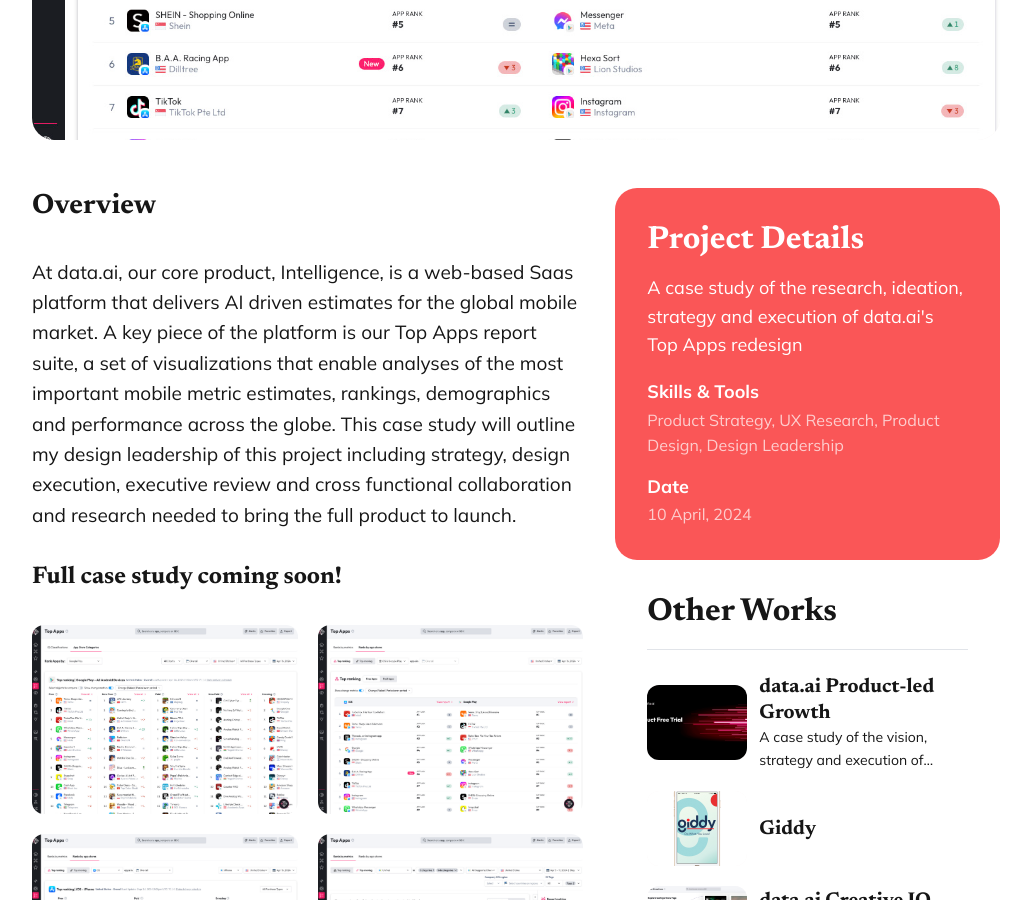
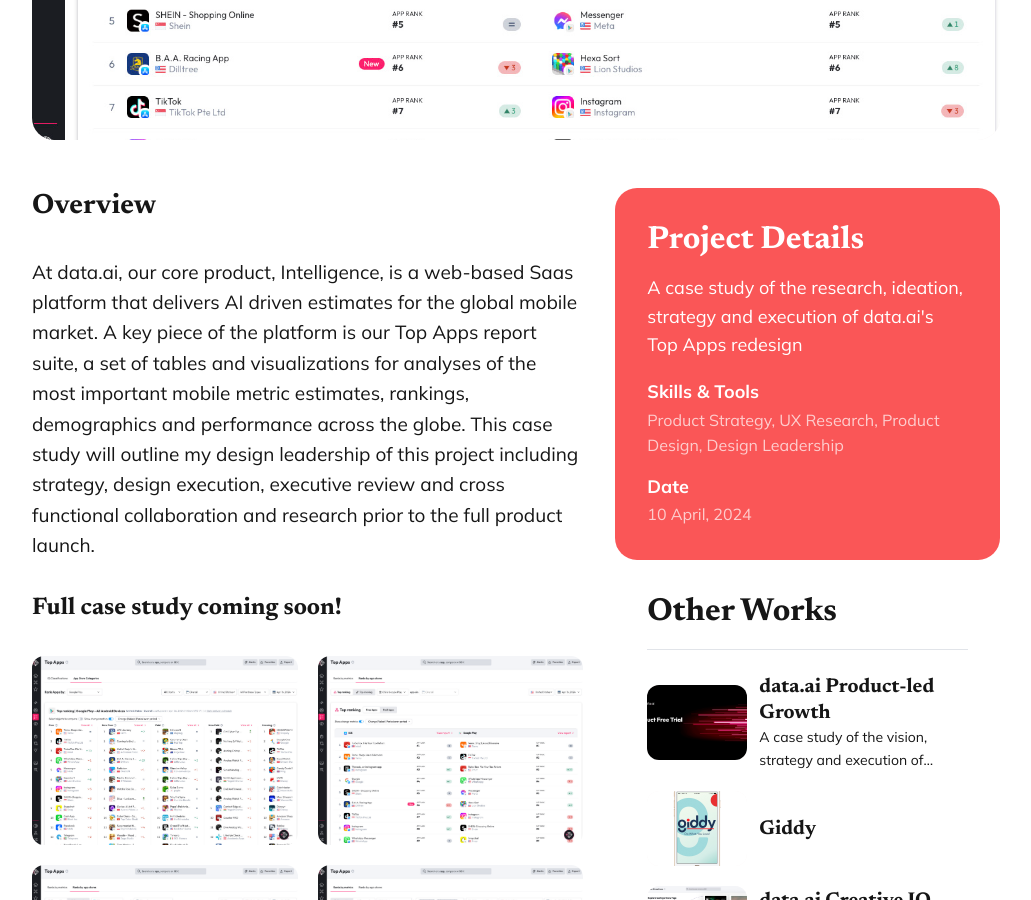
Before and after one commit to mrondina/mrondina, a Jekyll site: the page built from _projects/2024.04.10-top-apps-redesign.md, in a window 1280 px wide and 900 px high, scrolled down 723 px. Shown: the whole window, without its empty margins (124-1155 px from the left). Built offline with Jekyll 4.4.1, drawn with Linux system fonts in a browser that asks for light colours.

Commit message:
Update 2024.04.10-top-apps-redesign.md

```diff
--- a/_projects/2024.04.10-top-apps-redesign.md
+++ b/_projects/2024.04.10-top-apps-redesign.md
@@ -10,7 +10,7 @@
 
 ## Overview
 
-At data.ai, our core product, Intelligence, is a web-based Saas platform that delivers AI driven estimates for the global mobile market. A key piece of the platform is our Top Apps report suite, a set of visualizations that enable analyses of the most important mobile metric estimates, rankings, demographics and performance across the globe. This case study will outline my design leadership of this project including strategy, design execution, executive review and cross functional collaboration and research needed to bring the full product to launch.
+At data.ai, our core product, Intelligence, is a web-based Saas platform that delivers AI driven estimates for the global mobile market. A key piece of the platform is our Top Apps report suite, a set of tables and visualizations for analyses of the most important mobile metric estimates, rankings, demographics and performance across the globe. This case study will outline my design leadership of this project including strategy, design execution, executive review and cross functional collaboration and research prior to the full product launch.
 
 ### Full case study coming soon!
 
```
